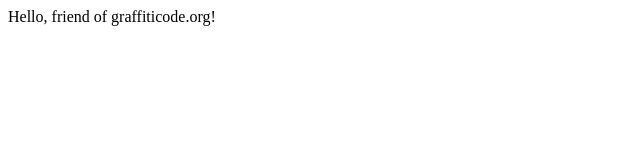
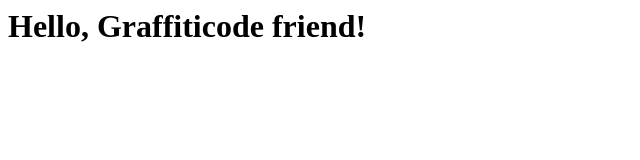
Before and after one commit to graffiticode/graffiticode.github.io, a plain HTML site: page index.html in a window 1280 px wide. Shown: the whole page, without its empty margins (0-640 px from the left). Drawn offline with Linux system fonts and the light colour scheme.

Commit message:
Update index.html

```diff
--- a/index.html
+++ b/index.html
@@ -1,2 +1,2 @@
 <head><title>GRAFFITICODE.ORG</title></head>
-<body>Hello, friend of graffiticode.org!</body>
+<body><h1>Hello, Graffiticode friend!</h1></body>
```
